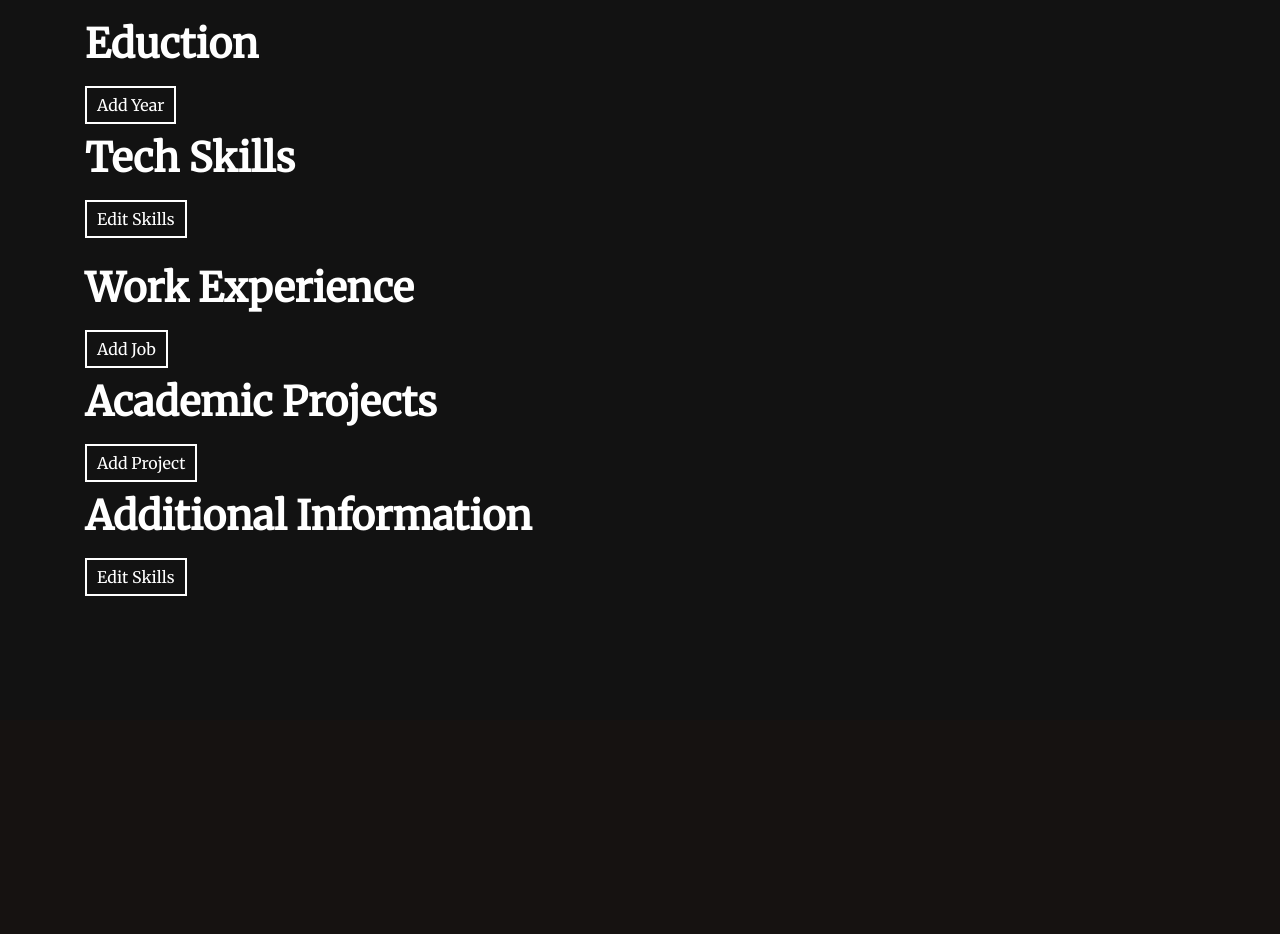
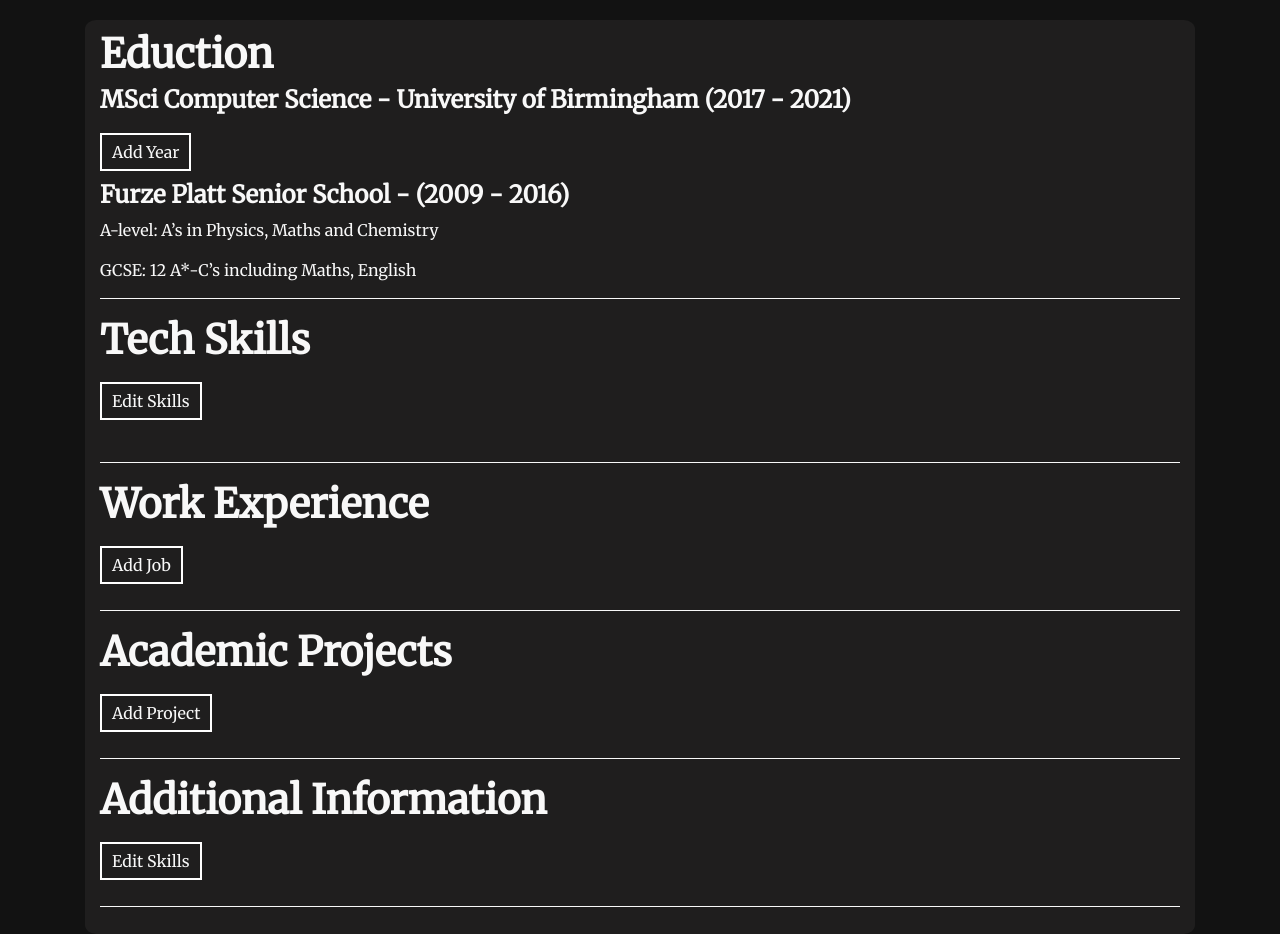
Before and after one commit to Rob-Turff/MyWebsite, a Django app: page /cv in a window 1280 px wide. Shown: the part 80-1014 px from the top of the page. Before the commit the page ends 676 px from the top, so only its background shows below. Run offline with Django 3.2, Linux system fonts and the light colour scheme; the visitor is signed in with stand-in values (Sample User, id 1); data that the repository does not hold is empty; some libraries are stand-ins or nearby versions.

Commit message:
formatted cv page

```diff
--- a/blog/TODO.txt
+++ b/blog/TODO.txt
@@ -1,4 +1,4 @@
 Add delete buttons to various models
 Add tests for project model
 Make one base form template?
-Either make project fields required dependant on whether it's displayed on CV or not, or make separate model
+Change some urls to use title's rather than pk
--- a/blog/static/css/mainpage.css
+++ b/blog/static/css/mainpage.css
@@ -39,9 +39,9 @@
     background-color: #121212;
 }
 
-h1, h2, h3, h4, p, a, i, ul, li {
+h1, h2, h3, h4, h5, p, a, i, ul, li {
     font-family: 'Merriweather', serif;
-    color: white;
+    color: #f8f8f8;
 }
 
 a:hover {
@@ -53,7 +53,7 @@
 }
 
 .admin-buttons button {
-    color: white;
+    color: #f8f8f8;
     border: 2px solid white;
     margin: 10px 10px 10px 0px;
     padding: 5px 10px 5px 10px;
@@ -61,9 +61,19 @@
 }
 
 .admin-buttons button:hover {
-    background-color: white;
+    background-color: #f8f8f8;
     color: black;
 }
+
+hr {
+    display: block;
+    height: 1px;
+    border: 0;
+    border-top: 1px solid #f8f8f8;
+    margin: 1em 0;
+    padding: 0;
+}
+
 /* --------------------------------------------------------------------------------------------------- */
 /* Blog page css*/
 /* --------------------------------------------------------------------------------------------------- */
@@ -136,3 +146,13 @@
 .home-sections {
     padding-top: 140px;
 }
+
+/* --------------------------------------------------------------------------------------------------- */
+/* CV page css*/
+/* --------------------------------------------------------------------------------------------------- */
+
+.cv-page {
+    border-radius: 1%;
+    padding: 10px 15px;
+    background-color: #1f1e1e;
+}
--- a/blog/templates/cv/cv_home.html
+++ b/blog/templates/cv/cv_home.html
@@ -5,24 +5,40 @@
 {% endblock %}
 
 {% block content %}
+    <div class="cv-page">
+        <div class="edu-section">
             <h1>Eduction</h1>
+            <h4>MSci Computer Science - University of Birmingham (2017 - 2021)</h4>
+            <div class="row">
                 {% for year in years %}
-        <div class="cv-uni-year">
-            <p><b>{{ year.year }}</b></p>
-            <ul>{{ year.grades|safe }}</ul>
-            <p><b>{{ year.overall_grade|safe }}</b></p>
-        </div>
+                    <div class="col">
+                        <p>
+                            <b>{{ year.year }}</b>
                             {% if user.is_authenticated %}
                                 <a class="admin-buttons" href="{% url 'edu_edit' pk=year.pk %}">
                                     <button type="button" id="edit-uni-year-button-{{ year.pk }}">Edit Year</button>
                                 </a>
                             {% endif %}
+                        </p>
+                        <ul>{{ year.grades|safe }}</ul>
+                        <p><b>{{ year.overall_grade|safe }}</b></p>
+                    </div>
+                    {% if forloop.counter|divisibleby:2 %}
+                        </div>
+                        <div class="row">
+                    {% endif %}
                 {% endfor %}
+                </div>
             {% if user.is_authenticated %}
                 <a class="admin-buttons" href="{% url 'edu_new' %}" id="add-uni-year-button">
                     <button type="button">Add Year</button>
                 </a>
             {% endif %}
+            <h4>Furze Platt Senior School - (2009 - 2016)</h4>
+            <p>A-level: A’s in Physics, Maths and Chemistry</p>
+            <p>GCSE: 12 A*-C’s including Maths, English</p>
+        </div>
+        <hr/>
         <h1>Tech Skills</h1>
         {% if user.is_authenticated %}
             <a class="admin-buttons" href="{% url 'skills_edit' %}">
@@ -30,13 +46,16 @@
             </a>
         {% endif %}
         <div class="cv-skills">
+            <div class="row">
                 <div class="col">
-            <ul>{{ skills.first_col|safe }}</ul>
+                    <p>{{ skills.first_col|safe }}</p>
                 </div>
                 <div class="col">
-            <ul>{{ skills.second_col|safe }}</ul>
+                    <p>{{ skills.second_col|safe }}</p>
                 </div>
             </div>
+        </div>
+        <hr/>
         <h1>Work Experience</h1>
         {% for job in jobs %}
             <div class="cv-job">
@@ -54,6 +73,7 @@
                 <button type="button">Add Job</button>
             </a>
         {% endif %}
+        <hr/>
         <h1>Academic Projects</h1>
         {% for project in projects %}
             <div class="cv-project">
@@ -71,6 +91,7 @@
                 <button type="button">Add Project</button>
             </a>
         {% endif %}
+        <hr/>
         <h1>Additional Information</h1>
         {% if user.is_authenticated %}
             <a class="admin-buttons" href="{% url 'additional_info_edit' %}">
@@ -80,4 +101,6 @@
         <div class="cv-additional-info">
             <p>{{ additional_info.text|safe }}</p>
         </div>
+        <hr/>
+    </div>
 {% endblock %}
```
Lines whose indentation alone changed are shown as unchanged.
